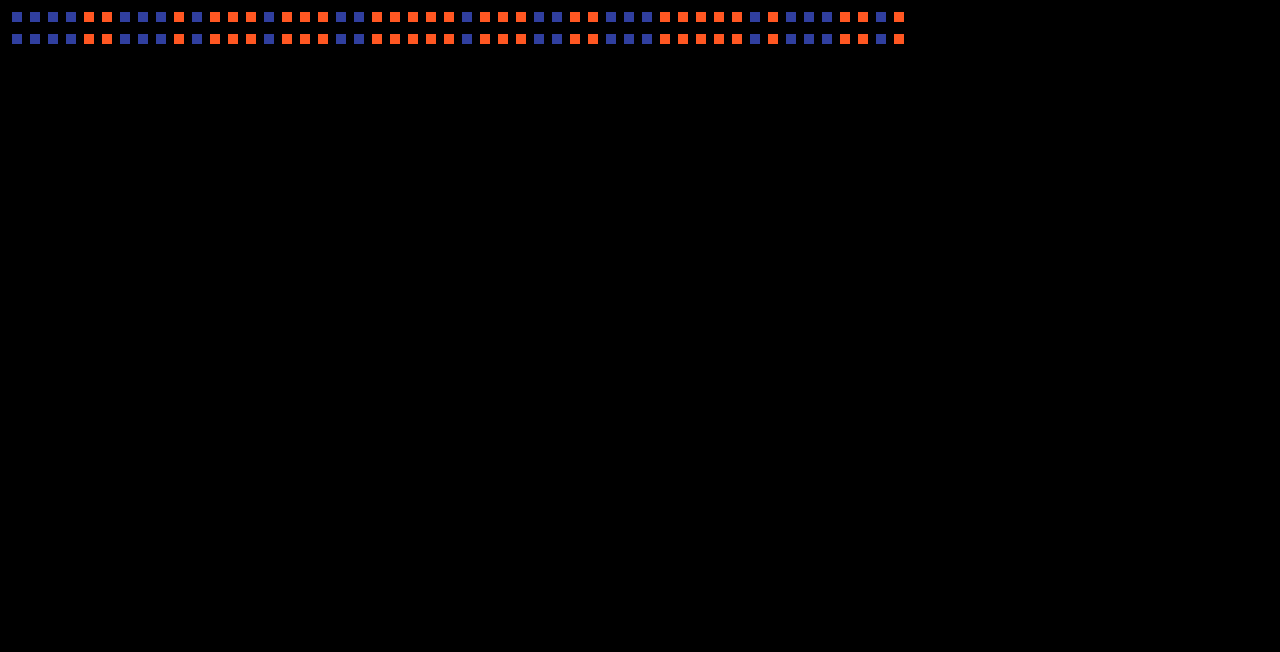
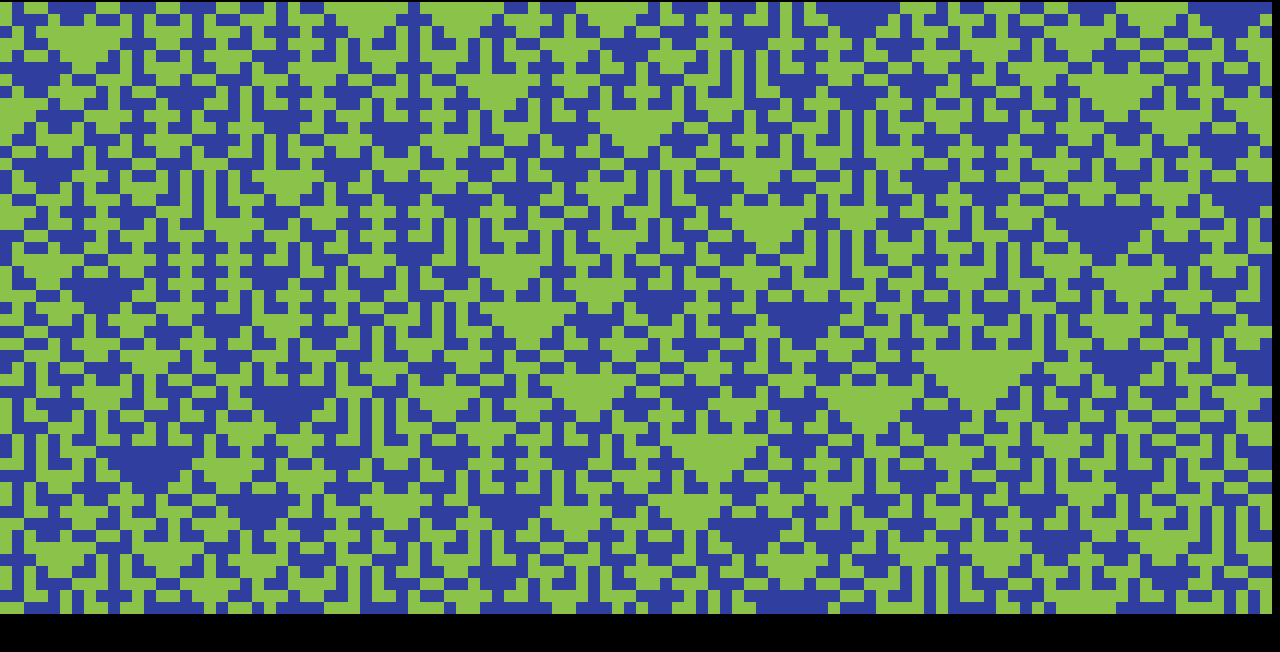
Before and after one commit to KaustubhD/Automaton, a plain HTML site: page automaton.html in a window 1280 px wide. Drawn offline with Linux system fonts and the light colour scheme.

Commit message:
Rule 150 working

```diff
--- a/automaton.html
+++ b/automaton.html
@@ -7,21 +7,28 @@
   <title>Automaton Rule 110</title>
 </head>
 <style>
+  :root{
+    --dim: 13px;
+  }
   body{
+    margin: 0;
     background-color: #000;
+  }
+  .row{
+    height: var(--dim);
   }
   .row div{
     display: inline-block;
-    height: 10px;
-    width: 10px;
-    margin: 4px;
+    height: var(--dim);
+    width: var(--dim);
+    /* margin: 1px; */
   }
   .active{
-    background-color: #303F9F;
+    background-color: #8BC34A;
     /* background-color: #673AB7; */
   }
   .inactive{
-    background-color: #FF5722;
+    background-color: #303F9F;
     /* background-color: #D1C4E9; */
   }
 </style>
@@ -33,32 +40,107 @@
 
 <script>
 
-let screenWidth = 500
+let screenWidth = window.innerWidth
+let screenHeight = window.innerHeight
 // let height = 500
 
-// let cellDimension = 10
-let cellsInRow = 50
+let cellDimension = 12
+document.documentElement.style.setProperty('--dim', `${cellDimension}px`)
+let cellsInRow = Math.floor(screenWidth / cellDimension)
+let numRows = Math.floor(screenHeight / cellDimension)
+console.log('Num Cols', cellsInRow)
+console.log('Num Rows', screenHeight)
 
 let container = document.querySelector('div.container')
 let firstRow = document.querySelector('div.row')
 let cell = null
 
+// -----Start for first row
 for(let i = 0; i < cellsInRow; i++){
   cell = document.createElement('div')
-  cell.classList.add(randomiseCell())
   firstRow.appendChild(cell)
 }
-
-// To be used with first row only
-function randomiseCell(){
-  return Math.random() <= 0.5 ? 'active' : 'inactive'
+randomiseRow(firstRow)
+  // To be used with first row only
+function randomiseRow(rowElement){
+  let x = null
+  for(let i = 0; i < firstRow.childNodes.length; i++){
+    x = firstRow.childNodes[i]
+    x.classList.add(Math.random() <= 0.5 ? 'active' : 'inactive')
+  }
+  //   firstRow.childNodes[i].classList.add('inactive')
+  // }
+  // firstRow.childNodes[firstRow.childNodes.length / 2].classList.remove('inactive')
+  // firstRow.childNodes[firstRow.childNodes.length / 2].classList.add('active')
 }
 
+// -----Ending for first row
+
+
 function duplicateRow(){
+  let allRows = document.querySelectorAll('.row')
   let newRow = firstRow.cloneNode(true)
   container.appendChild(newRow)
+  operateOnNewRow(newRow, allRows[allRows.length - 1])
 }
-duplicateRow()
+
+function operateOnNewRow(currentRow, prevRow){
+  // console.log(currentRow)
+  // console.log(prevRow)
+  let currentChildren = currentRow.childNodes
+  let prevChildren = prevRow.childNodes
+  for(let cell = 0; cell < currentChildren.length; cell++){
+    let prev = prevChildren[cell]
+    let prevLeft = prevChildren[cell].previousElementSibling || prevChildren[prevChildren.length - 1]
+    let prevRight = prevChildren[cell].nextElementSibling || prevChildren[0]
+    changeChildState(currentChildren[cell], prevLeft, prev, prevRight)
+  }
+}
+
+function changeChildState(current, prevLeft, prev, prevRight){
+//  console.log('Current', current)
+//  console.log('prevLeft', prevLeft)
+//  console.log('prev', prev)
+//  console.log('prevRight', prevRight)
+ current.className = ''
+ if( isActive(prevLeft) && isActive(prev) && isActive(prevRight) ){
+   current.classList.add('active')
+ }
+ else if( isActive(prevLeft) && isActive(prev) && !isActive(prevRight) ){
+   current.classList.add('inactive')
+ }
+ else if( isActive(prevLeft) && !isActive(prev) && isActive(prevRight) ){
+   current.classList.add('inactive')
+ }
+ else if( isActive(prevLeft) && !isActive(prev) && !isActive(prevRight) ){
+   current.classList.add('active')
+ }
+ else if( !isActive(prevLeft) && isActive(prev) && isActive(prevRight) ){
+   current.classList.add('inactive')
+ }
+ else if( !isActive(prevLeft) && isActive(prev) && !isActive(prevRight) ){
+   current.classList.add('active')
+ }
+ else if( !isActive(prevLeft) && !isActive(prev) && isActive(prevRight) ){
+   current.classList.add('active')
+ }
+ else if( !isActive(prevLeft) && !isActive(prev) && !isActive(prevRight) ){
+   current.classList.add('inactive')
+ }
+ if(current.classList.length == 0)
+  current.classList.add('inactive')
+}
+
+function isActive(element){
+  return element.classList.contains('active') ? 1 : 0
+}
+
+let countIters = 0
+let a = setInterval(function(){
+  duplicateRow()
+  countIters++
+  if(countIters >= numRows - 1){ clearInterval(a) }
+}, 100)
 
 
 
```
